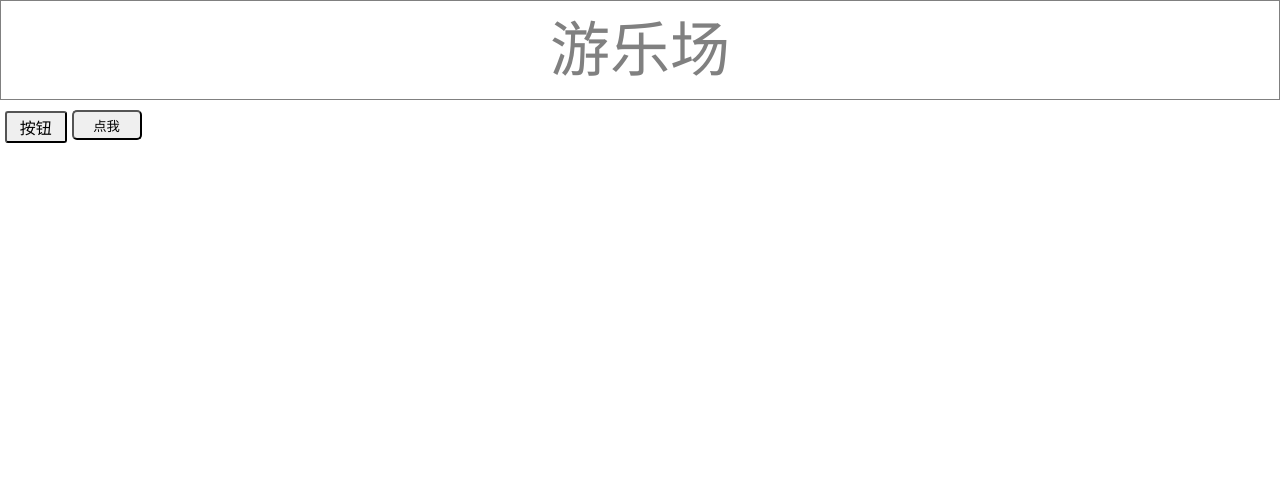
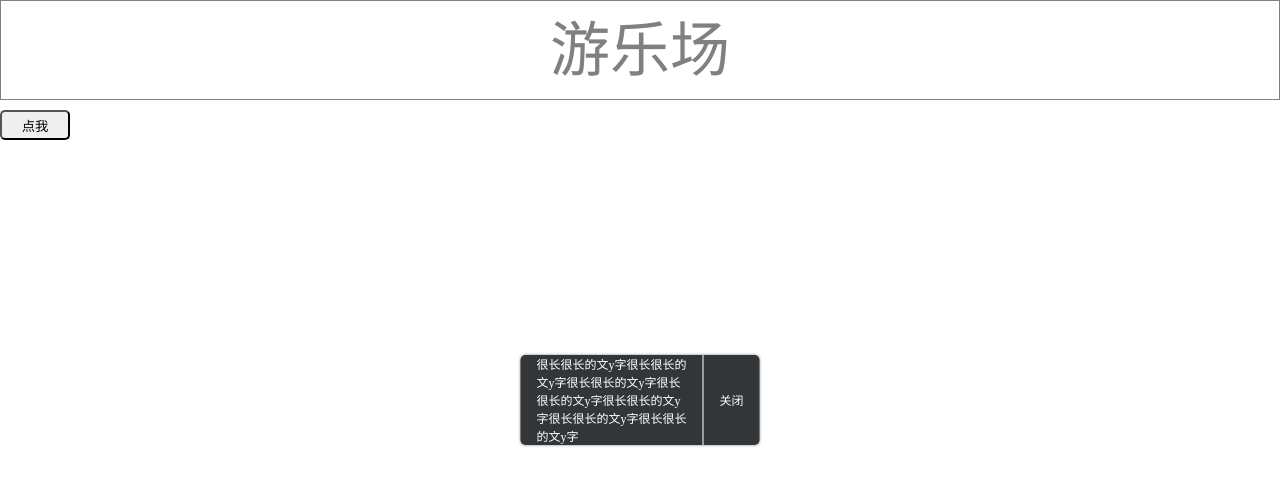
Before and after one commit to 949nb/gulu, a Vue app: page / in a window 1280 px wide. Both pictures are taken after a click on the button "点我". Shown: the top 486 px of the page. Built offline with nearby package versions, Linux system fonts and the light colour scheme.

Commit message:
给toast添加了position属性

```diff
--- a/src/App.vue
+++ b/src/App.vue
@@ -5,7 +5,6 @@
         <span class='title'>游乐场</span>
       </g-col>
     </g-row>
-    <g-button @click="createdMessage" ></g-button>
     <button class="btn" @click="createdMessage">点我</button>
   </div>
 </template>
@@ -27,8 +26,9 @@ export default {
             console.log('关闭后，干什么什么事情');
           },
         },
-        autoClose: true,
+        autoClose: false,
         isHTML: true,
+        position: 'middle',
       });
     },
   },
--- a/src/components/Button.vue
+++ b/src/components/Button.vue
@@ -27,7 +27,7 @@ export default {
       type: String,
       default: 'left',
       // validator(value) {
-      //   return ['left', 'right'].indexOf(value) !== -1;
+      //   return ['left', 'right'].indexOf(value) >= 0;
       // },
     },
     loading: {
--- a/src/components/Toast.vue
+++ b/src/components/Toast.vue
@@ -1,5 +1,5 @@
 <template>
-    <div class="toast" ref="wrapper">
+    <div :class="toastClass" class="toast" ref="wrapper">
       <slot v-if="!isHTML"></slot>
       <div v-else v-html="$slots.default[0]" style="max-width: 150px"></div>
       <span class="line" ref="line"></span>
@@ -33,6 +33,13 @@ export default {
       type: Boolean,
       default: false,
     },
+    position: {
+      type: String,
+      default: 'top',
+      validator(value) {
+        return ['top', 'middle', 'bottom'].indexOf(value) >= 0
+      },
+    },
   },
   mounted() {
     this.$nextTick(() => {
@@ -43,6 +50,11 @@ export default {
         this.close();
       }, 2000);
     }
+  },
+  computed: {
+    toastClass() {
+      return `position-${this.position}`;
+    },
   },
   methods: {
     close() {
@@ -72,9 +84,7 @@ export default {
     align-items: center;
     transition: .5s;
     position: fixed;
-    top: 10px;
     left: 50%;
-    transform: translateX(-50%);
     box-shadow: 0 0 3px 0 grey;
     font-size: 12px;
     padding: 0 16px;
@@ -83,10 +93,28 @@ export default {
       margin-left: 16px;
       flex-shrink: 0;
     }
+    &.position-top{
+      top: 10px;
+      transform: translateX(-50%)
+    }
+    &.position-bottom {
+      bottom: 10px;
+      transform: translateX(-50%)
+    }
+    &.position-middle {
+      top: 50%;
+      transform: translate(-50%, -50%);
+    }
   }
   .line {
     border-left: 1px solid white;
     height: 100%;
     margin-left: 16px;
   }
+  .position-top{
+  }
+  .position-middle{
+  }
+  .position-bottom{
+  }
 </style>
```
